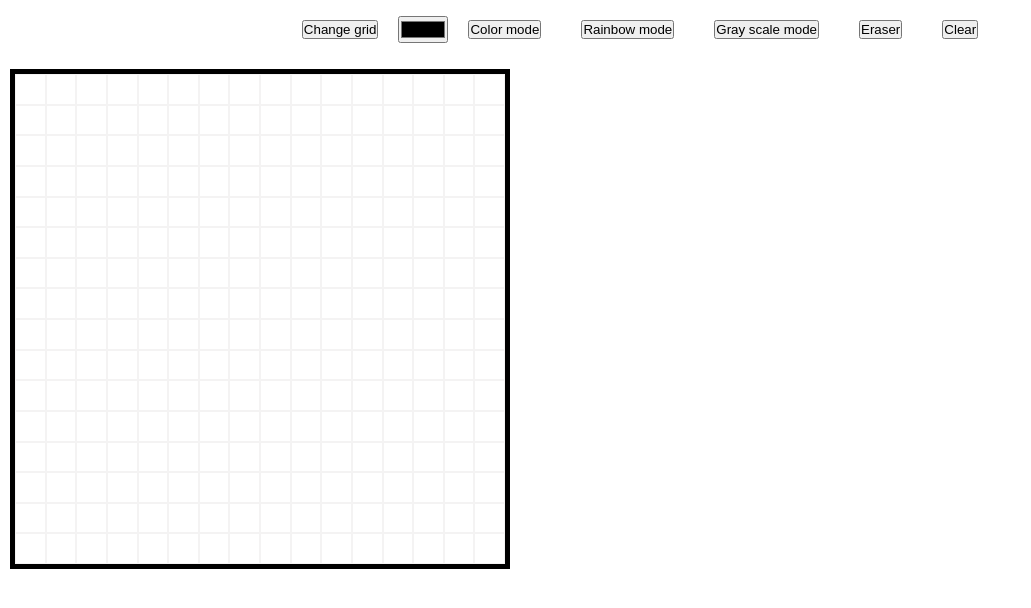
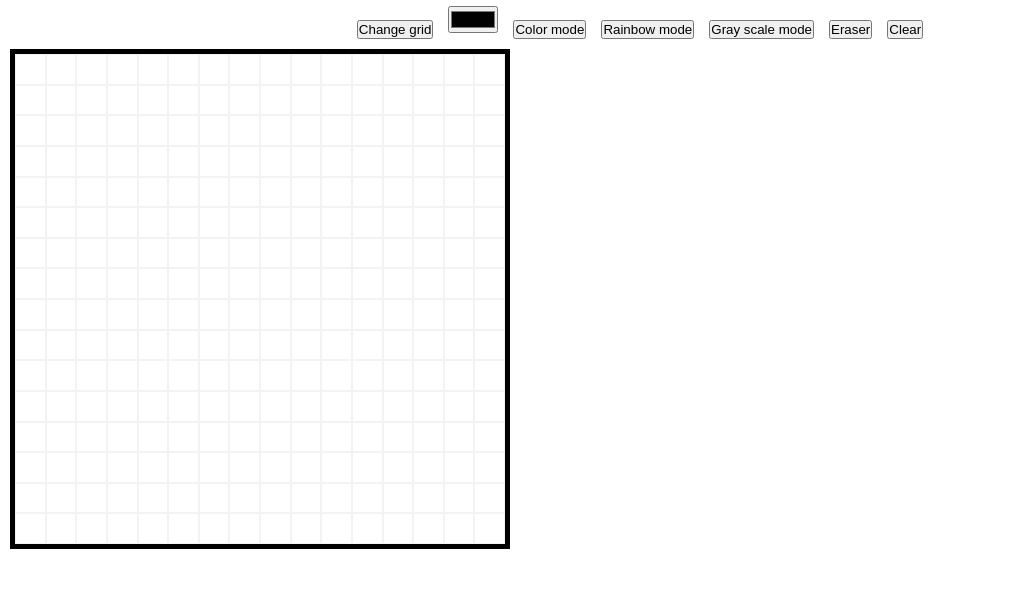
Before and after one commit to Quetal13/etch-a-sketch, a plain HTML site: page index.html in a window 1280 px wide. Shown: the whole page, without its empty margins (0-1031 px from the left). Drawn offline with Linux system fonts and the light colour scheme.

Commit message:
Buttons style changes
Margin, flex-wrap and gap of the buttons and button container was changed

```diff
--- a/css/style.css
+++ b/css/style.css
@@ -9,10 +9,12 @@
     width: 100%;
     align-items: center;
     justify-content: center;
+    flex-wrap: wrap;
+    gap: 15px;
 }
 
 .button-container button {
-    margin: 20px;
+    margin-top: 20px;
 }
 
 .button-container button:hover {
```
